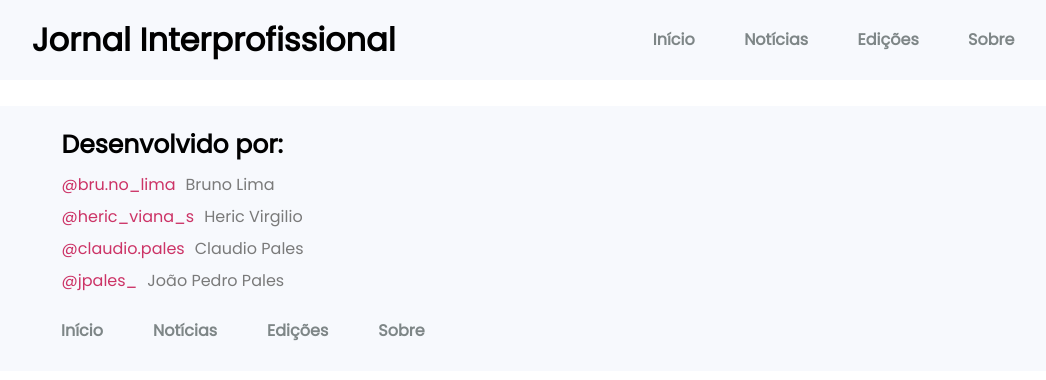
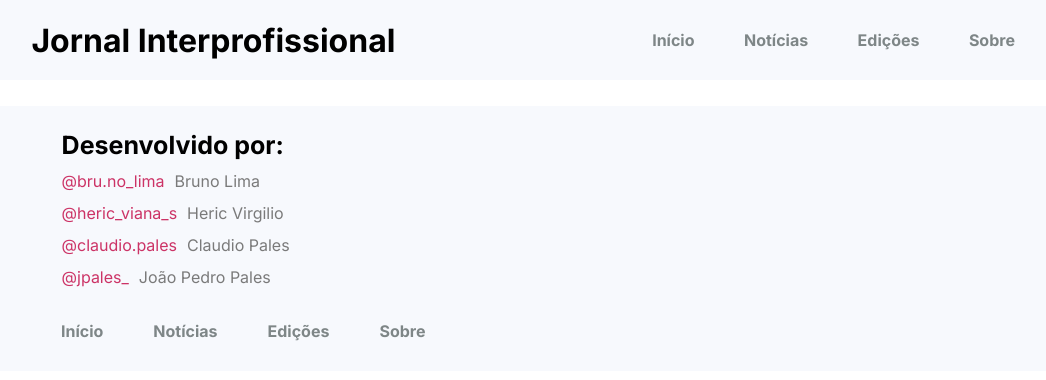
Before and after one commit to HericVirgilio/jornal-interprofissional-front-end, a Next.js app: page / in a window 1280 px wide. Shown: the top 380 px of the page, without its empty margins (92-1138 px from the left). Built offline with nearby package versions, Linux system fonts and the light colour scheme.

Commit message:
Refatoração da fonte Poppins

```diff
--- a/app/globals.css
+++ b/app/globals.css
@@ -1,12 +1,6 @@
-@font-face {
-  font-family: Poppins;
-  src: url('../public/fonts/poppins/Poppins-Regular.ttf');
-}
-
 *{
   margin: 0;
   padding: 0;
-  font-family: Poppins, 'Segoe UI', Tahoma, Geneva, Verdana, sans-serif;
 }
 
 body {
```
